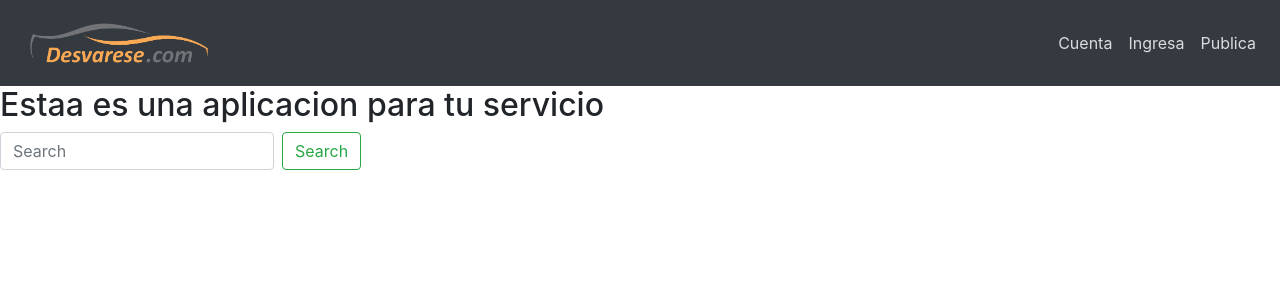
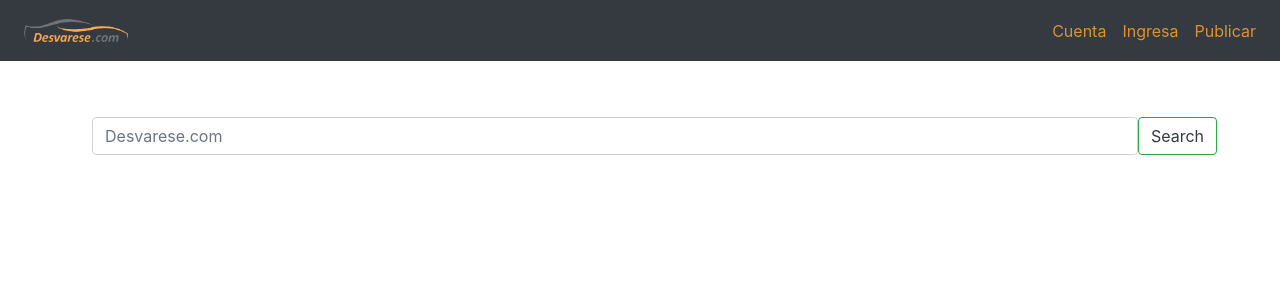
Before and after one commit to Tutienda1320/Desvarese.com, an Angular app: page / in a window 1280 px wide. Shown: the top 300 px of the page. Built offline with nearby package versions, Linux system fonts and the light colour scheme.

Commit message:
Color letra

```diff
--- a/src/app/components/shared/navbar/navbar.component.html
+++ b/src/app/components/shared/navbar/navbar.component.html
@@ -1,19 +1,19 @@
 <nav class="navbar navbar-expand-md navbar-dark bg-dark">
     <div class="collapse navbar-collapse" id="navbarTogglerDemo01">
         <a class="navbar-brand" href="#">
-            <img src=" assets/desvarece.png " width="fa-rotate-100" height="60" class="d-inline-block align-top" alt="" loading="lazy">
+            <img src=" assets/desvarece.png " width="fa-rotate-100" height="35" class="d-inline-block align-top" alt="" loading="lazy">
         </a>
         <ul class="navbar-nav ml-auto">
             <li class="nav-item active align-self-center">
-                <a class="nav-link " style="color:rgb(253, 254, 254, 0.829)" href="#">Cuenta <span class="sr-only">(current)</span>
+                <a class="nav-link " style="color:rgb(221, 146, 47)" href="#">Cuenta <span class="sr-only">(current)</span>
                 </a>
             </li>
             <li class="nav-item active align-self-center">
-                <a class="nav-link " style="color:rgb(253, 254, 254, 0.829)" href="#"> Ingresa <span class="sr-only">(current)</span>
+                <a class="nav-link " style="color:rgba(221, 146, 47)" href="#"> Ingresa <span class="sr-only">(current)</span>
                 </a>
             </li>
             <li cclass="nav-item active align-self-center">
-                <a class="nav-link " style="color:rgb(253, 254, 254, 0.829)" href="#"> Publica <span class="sr-only">(current)</span>
+                <a class="nav-link " style="color:rgb(221, 146, 47)" href="#"> Publicar <span class="sr-only">(current)</span>
                 </a>
             </li>
         </ul>
@@ -21,9 +21,7 @@
     </div>
 </nav>
 
-
-<h2> Estaa es una aplicacion para tu servicio</h2>
-<form class="form-inline my-2 my-lg-0">
-    <input class="form-control mr-sm-2" type="search" placeholder="Search" aria-label="Search">
-    <button class="btn btn-outline-success my-2 my-sm-0" type="submit">Search</button>
+<form class="form-check-inline my- m-lg-5 float-lg-right container-sm">
+    <input class="form-control my-sm-2 text-dark" type="search" placeholder="Desvarese.com" aria-label="Search">
+    <button class="btn btn-outline-success my-0 my-sm-0 text-xl-center text-dark" type="submit">Search</button>
 </form>
```
